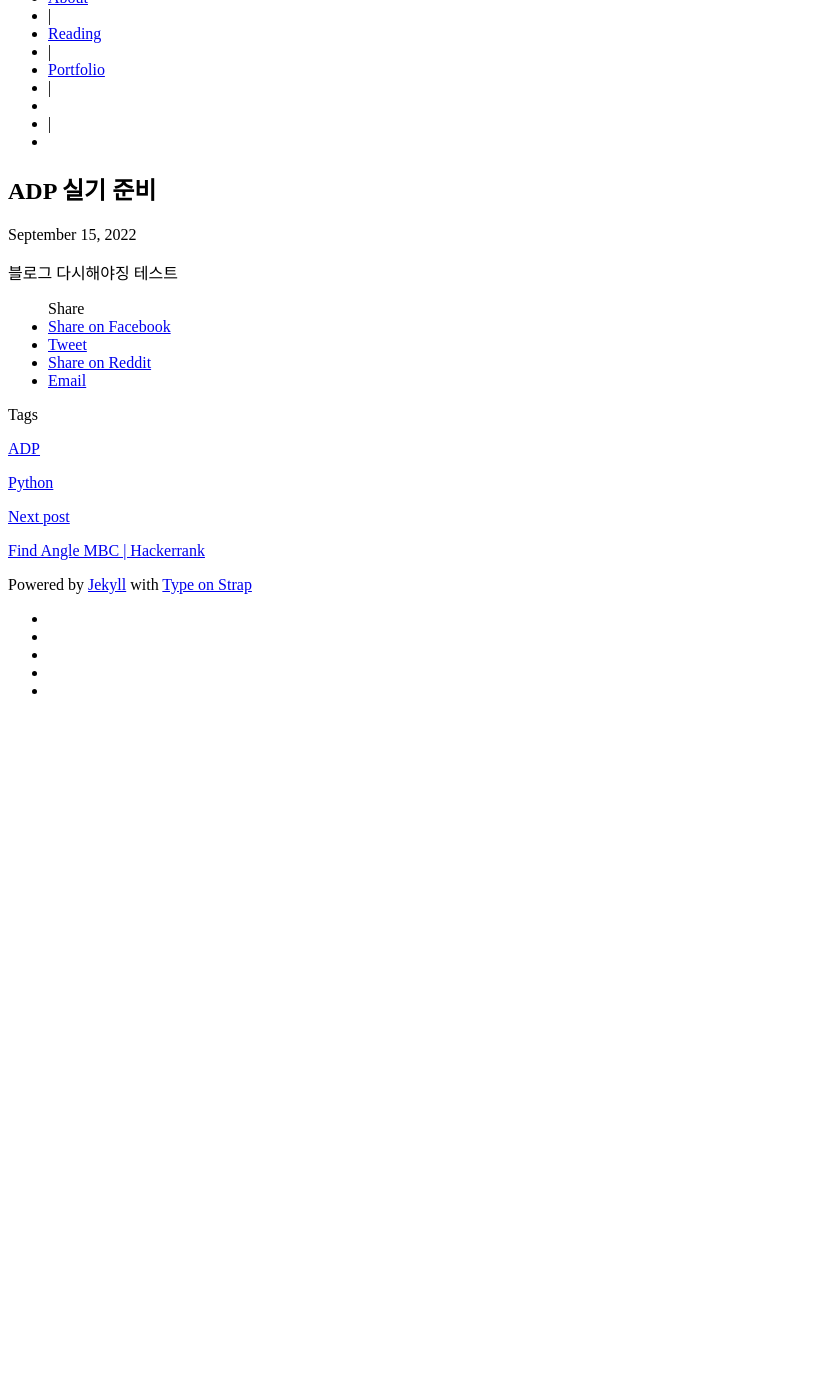
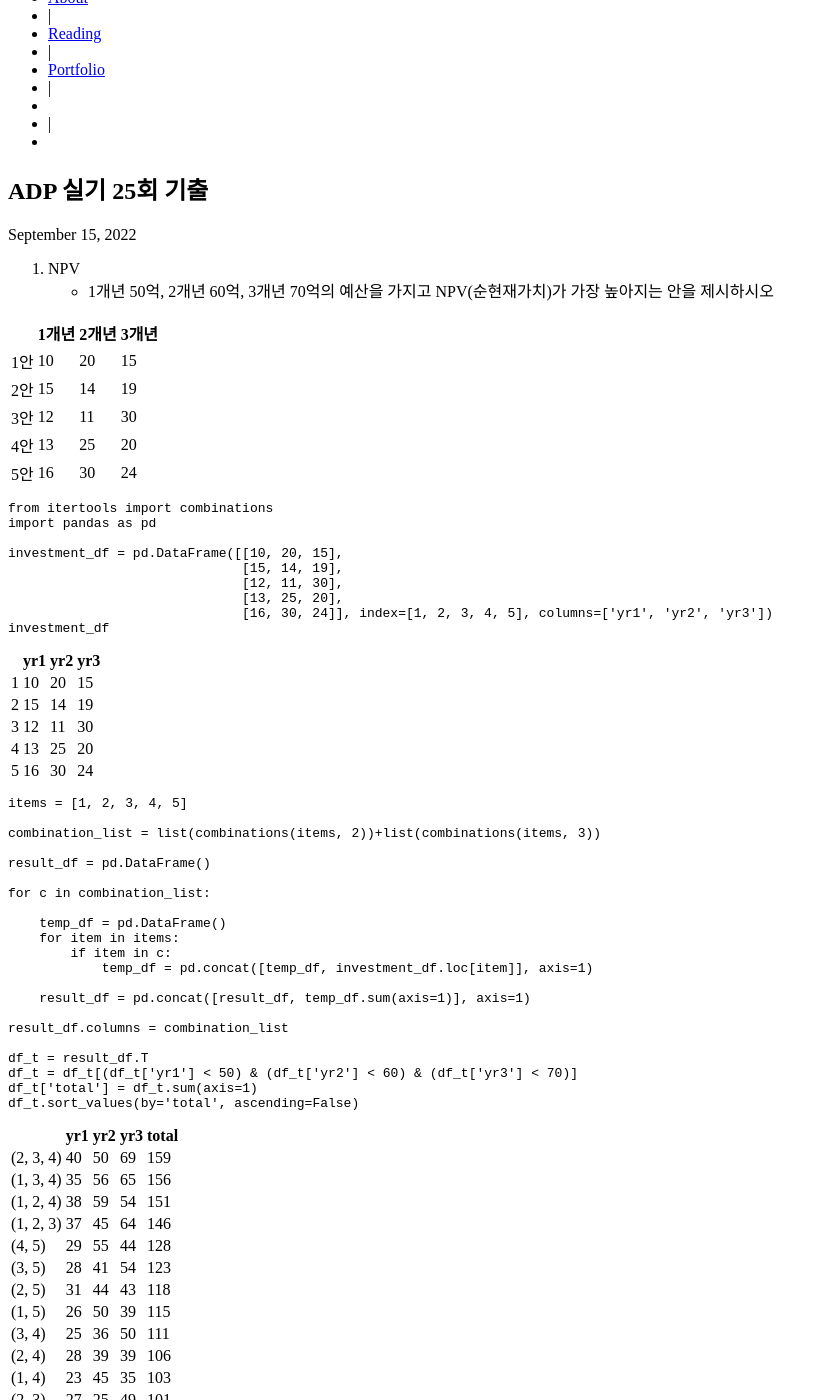
Before and after one commit to amaruak00/amaruak00.github.io, a Jekyll site: the page built from _posts/2022-09-15-test.md, in a window 1280 px wide and 1400 px high, scrolled down 707 px. Shown: the whole window, without its empty margins (0-827 px from the left). Built offline with Jekyll 4.4.1, drawn with Linux system fonts in a browser that asks for light colours; before the commit the page ends 1423 px from its top, so only the background shows below that; some of the changed text lies outside the part shown.

Commit message:
0915 new post

````diff
--- a/_config.yml
+++ b/_config.yml
@@ -9,7 +9,7 @@ avatar: assets/img/2026923.png
 favicon: assets/favicon.ico
 
 # Header and footer text
-header_text: amaruak00
+header_text: data_science_garage
 header_feature_image: assets/img/pexels/computer.jpeg
 footer_text: >
   Powered by <a href="https://jekyllrb.com/">Jekyll</a> with <a href="https://github.com/sylhare/Type-on-Strap">Type on Strap</a>
--- a/_posts/2022-09-15-test.md
+++ b/_posts/2022-09-15-test.md
@@ -1,10 +1,81 @@
 ---
 layout: post
-title: ADP 실기 준비
+title: ADP 실기 25회 기출
 tags: [ADP, Python]
 author: amaruak00
 excerpt_separator: <!--more-->
 ---
 
 
-블로그 다시해야징 테스트
+6. NPV
+- 1개년 50억, 2개년 60억, 3개년 70억의 예산을 가지고 NPV(순현재가치)가 가장 높아지는 안을 제시하시오
+
+
+||1개년|2개년|3개년|
+|--|--|--|--|
+|1안|10|20|15|
+|2안|15|14|19|
+|3안|12|11|30|
+|4안|13|25|20|
+|5안|16|30|24|
+
+```python
+from itertools import combinations
+import pandas as pd
+
+investment_df = pd.DataFrame([[10, 20, 15],
+                              [15, 14, 19],
+                              [12, 11, 30],
+                              [13, 25, 20],
+                              [16, 30, 24]], index=[1, 2, 3, 4, 5], columns=['yr1', 'yr2', 'yr3'])
+investment_df
+```
+
+||yr1|yr2|yr3|
+|--|--|--|--|
+|1|10|20|15|
+|2|15|14|19|
+|3|12|11|30|
+|4|13|25|20|
+|5|16|30|24|
+
+```python
+items = [1, 2, 3, 4, 5]
+
+combination_list = list(combinations(items, 2))+list(combinations(items, 3))
+
+result_df = pd.DataFrame()
+
+for c in combination_list:
+
+    temp_df = pd.DataFrame()
+    for item in items:
+        if item in c:
+            temp_df = pd.concat([temp_df, investment_df.loc[item]], axis=1)
+
+    result_df = pd.concat([result_df, temp_df.sum(axis=1)], axis=1)
+
+result_df.columns = combination_list
+
+df_t = result_df.T
+df_t = df_t[(df_t['yr1'] < 50) & (df_t['yr2'] < 60) & (df_t['yr3'] < 70)]
+df_t['total'] = df_t.sum(axis=1)
+df_t.sort_values(by='total', ascending=False)
+```
+
+||yr1|yr2|yr3|total
+|--|--|--|--|--|
+|(2, 3, 4)|40|50|69|159|
+|(1, 3, 4)|35|56|65|156|
+|(1, 2, 4)|38|59|54|151|
+|(1, 2, 3)|37|45|64|146|
+|(4, 5)|29|55|44|128|
+|(3, 5)|28|41|54|123|
+|(2, 5)|31|44|43|118|
+|(1, 5)|26|50|39|115|
+|(3, 4)|25|36|50|111|
+|(2, 4)|28|39|39|106|
+|(1, 4)|23|45|35|103|
+|(2, 3)|27|25|49|101|
+|(1, 3)|22|31|45|98|
+|(1, 2)|25|34|34|93|
````
